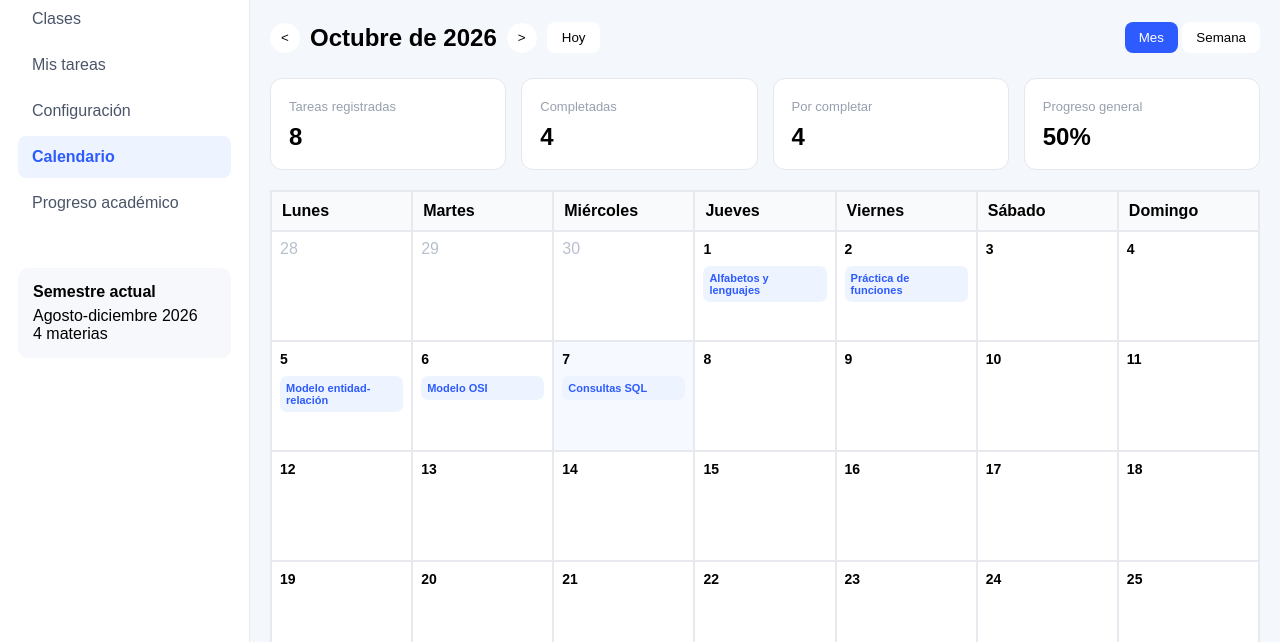
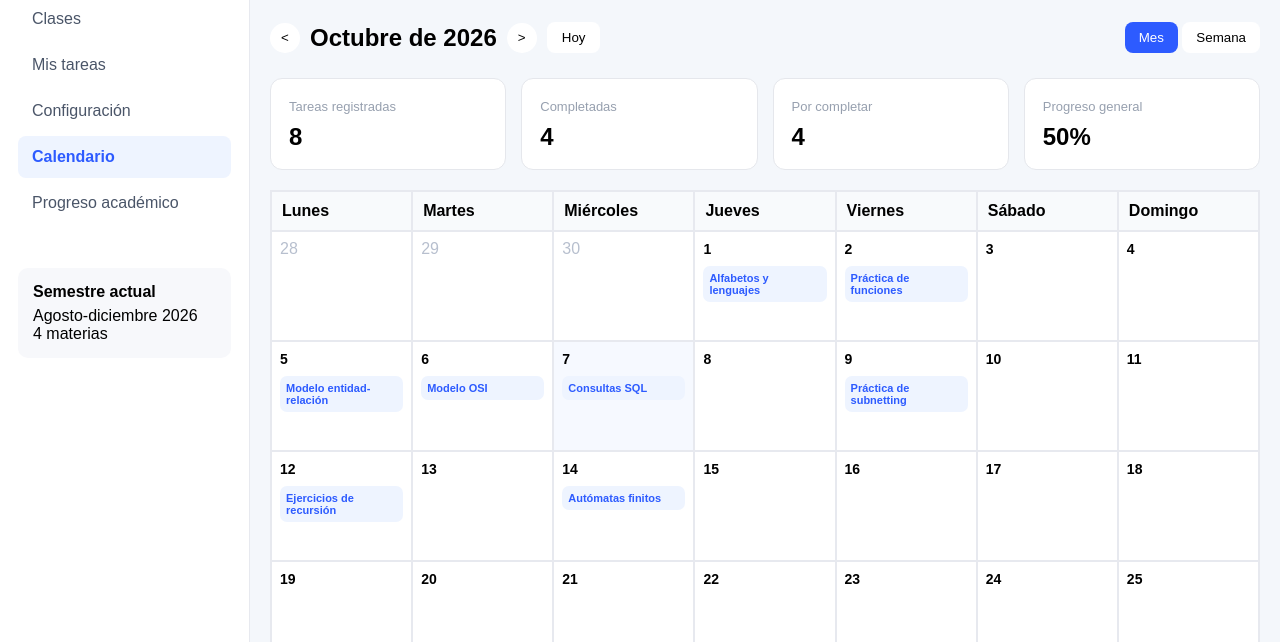
Before and after one commit to jgonzalez24-netizen/gestor-de-tareas, a plain HTML site: page HTML proyecto programación web/Login/Inicio/calendario/calendario.html in a window 1280 px wide. Shown: the part 158-800 px from the top of the page. Drawn offline with Linux system fonts and the light colour scheme.

Commit message:
UI-28: agregar tareas faltantes en los dias 9, 12 y 14 del Calendario

```diff
--- a/HTML proyecto programación web/Login/Inicio/calendario/calendario.html
+++ b/HTML proyecto programación web/Login/Inicio/calendario/calendario.html
@@ -168,16 +168,39 @@
                 </div>
             </div>
 
-            <div class="day"><span class="number">8</span></div>
-            <div class="day"><span class="number">9</span></div>
+           <div class="day"><span class="number">8</span></div>
+
+            <div class="day">
+                <span class="number">9</span>
+
+                <div class="task">
+                    Práctica de subnetting
+                </div>
+            </div>
+
             <div class="day"><span class="number">10</span></div>
             <div class="day"><span class="number">11</span></div>
 
             <!-- resto del mes -->
 
-            <div class="day"><span class="number">12</span></div>
+            <div class="day">
+                <span class="number">12</span>
+
+                <div class="task">
+                    Ejercicios de recursión
+                </div>
+            </div>
+
             <div class="day"><span class="number">13</span></div>
-            <div class="day"><span class="number">14</span></div>
+
+            <div class="day">
+                <span class="number">14</span>
+
+                <div class="task">
+                    Autómatas finitos
+                </div>
+            </div>
+
             <div class="day"><span class="number">15</span></div>
             <div class="day"><span class="number">16</span></div>
             <div class="day"><span class="number">17</span></div>
```
